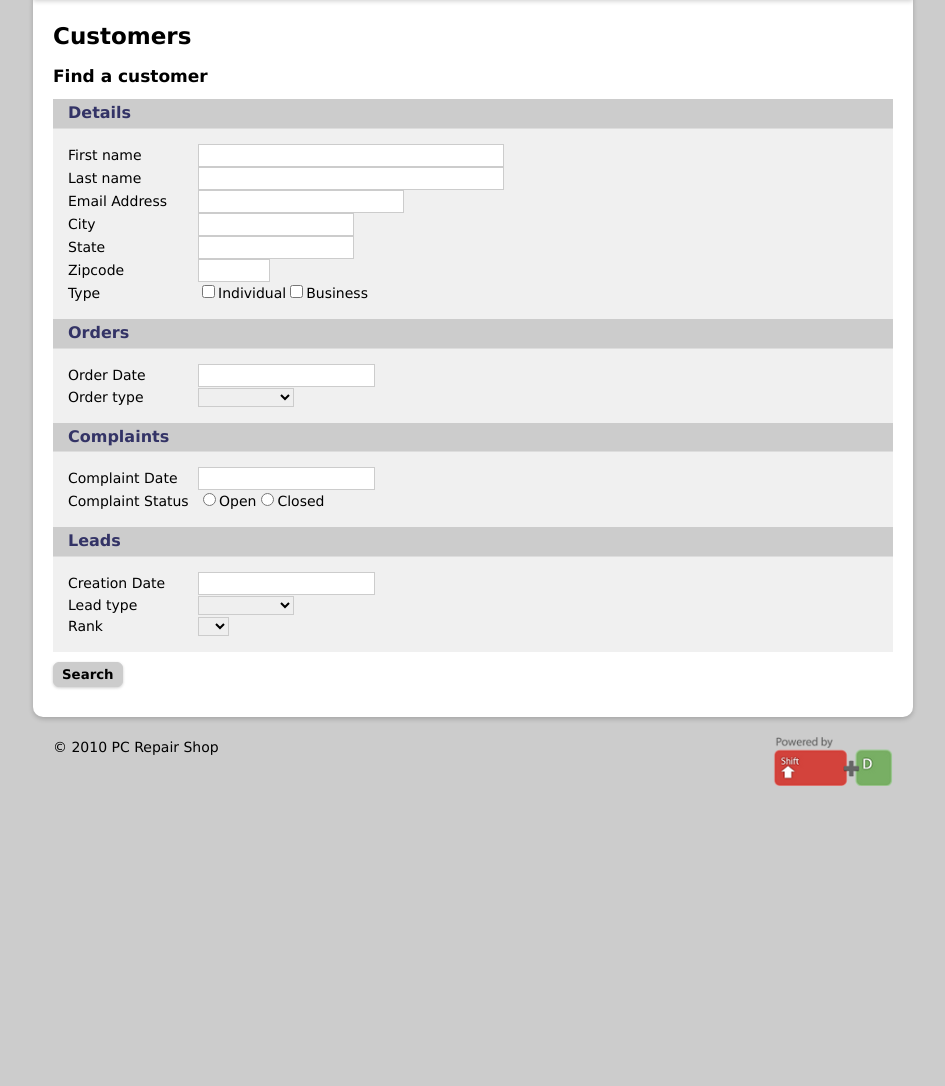
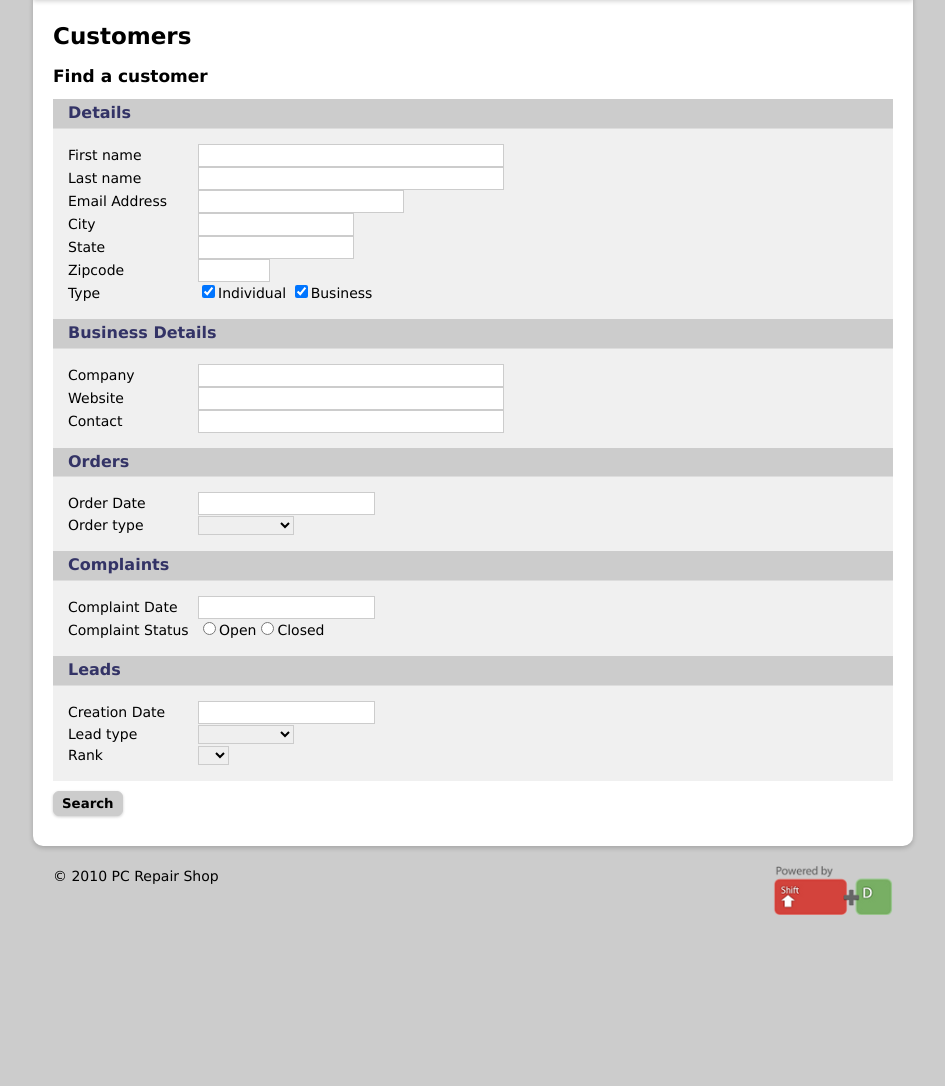
Before and after one commit to bajmhunter/pcrs, a PHP site: page /shiftd/customers.php in a window 1280 px wide. Shown: the part 205-1291 px from the top of the page, without its empty margins (167-1112 px from the left). Before the commit the page ends 991 px from the top, so only its background shows below. Run offline with PHP 8.4, Linux system fonts and the light colour scheme; a user stored in the database is signed in.

Commit message:
Added business customer search.  Fixed employees display issue.

```diff
--- a/customers.php
+++ b/customers.php
@@ -55,26 +55,42 @@
 <h1>Customers</h1>
 
 <?php
-	 if(isset($_GET['firstname'])) {
+	 if(isset($_GET['submit'])) {
 	 $first_name = $_GET['firstname'];
 	 $last_name = $_GET['lastname'];
 	 $email = $_GET['email'];
 	 $city = $_GET['city'];
 	 $state = $_GET['state'];
 	 $zip = $_GET['zip'];
+	 $busName = $_GET['busName'];
+	 $busWebsite = $_GET['busWebsite'];
+	 $busContact = $_GET['busContact'];
 	 $dataString = "";
 	 $added = false;
+	 $added2 = false;
 	 if($first_name!="") {if($added){$dataString=$dataString." and ";} $added=true;$dataString=$dataString."first_name = '".$first_name."'";}
 	 if($last_name!="") {if($added){$dataString=$dataString." and ";} $added=true;$dataString=$dataString."last_name = '".$last_name."'";}
 	 if($email!="") {if($added){$dataString=$dataString." and ";} $added=true;$dataString=$dataString."email = '".$email."'";}
  	 if($city!="") {if($added){$dataString=$dataString." and ";} $added=true;$dataString=$dataString."city = '".$city."'";}
 	 if($state!="") {if($added){$dataString=$dataString." and ";} $added=true;$dataString=$dataString."state = '".$state."'";}
  	 if($zip!="") {if($added){$dataString=$dataString." and ";} $added=true;$dataString=$dataString."zipcode = '".$zip."'";}
+	 if(isset($_GET['typeB']))
+	 {
+		if($busName!="") {
+			    if($added||$added2){$dataString=$dataString." and ";}
+				if(!$added2){
+				$dataString=$dataString."id in (select customer_id from business_customers where ";} $added=true;$added2=true;$dataString=$dataString."business_name = '".$busName."'";}
+		if($busWebsite!="") {if($added||$added2){$dataString=$dataString." and ";}
+				if(!$added2){$dataString=$dataString."id in (select customer_id from business_customers where ";}$added=true;$added2=true;$dataString=$dataString."url = '".$busWebsite."'";}
+		if($busContact!="") {if($added||$added2){$dataString=$dataString." and ";}
+				if(!$added2){$dataString=$dataString."id in (select customer_id from business_customers where ";}$added=true;$added2=true;$dataString=$dataString."contact_title = '".$busContact."'";}
+		 if($added2) {$dataString=$dataString.")";}
+	 }
+ 	 if($added) {$goahead=true;}
 	 if(isset($_GET['typeI'])&&!isset($_GET['typeB']))
 		 {if($added){$dataString=$dataString." and ";} $added=true;$dataString=$dataString."type = 'i'";}
 	 if(!isset($_GET['typeI'])&&isset($_GET['typeB']))
 		 {if($added){$dataString=$dataString." and ";} $added=true;$dataString=$dataString."type = 'b'";}
- 	 if($added||(isset($_GET['typeI'])&&isset($_GET['typeB']))) {$goahead=true;}
 	 if($goahead) { if($added){$dataString="where ".$dataString;}
 	 $db->runQuery("select first_name,last_name,email,street,suite,city,state,zipcode,type from customers $dataString");
 	 //$record = $db->result->fetch_object();
@@ -117,7 +133,22 @@
 <td>Zipcode<td><td><input type="text" maxlength="5" size="5" name="zip"/></td>
 </tr>
 <tr>
-<td>Type<td><td><input type="checkbox" name="typeI"/>Individual<input type="checkbox" name="typeB"/>Business</td>
+<td>Type<td><td><input type="checkbox" name="typeI" checked="true"/>Individual
+<input type="checkbox" name="typeB" checked="true"/>Business</td>
+</tr>
+</table>
+</li>
+
+<li><a href="#details">Business Details</a>
+<table class="table2">
+<tr>
+<td>Company<td><td><input type="text" class="full" name="busName"/></td>
+</tr>
+<tr>
+<td>Website<td><td><input type="text" class="full" name="busWebsite"/></td>
+</tr>
+<tr>
+<td>Contact<td><td><input type="text" class="full" name="busContact"/></td>
 </tr>
 </table>
 </li>
@@ -179,7 +210,7 @@
 
 </li>
 <li style="background:#fff;padding:10px 0;">
-<input type="submit" value="Search" />
+<input type="submit" value="Search" name="submit" />
 </li>
 </ul>
 
```
Also changed, not shown: employees.php (+7 -4 lines).
